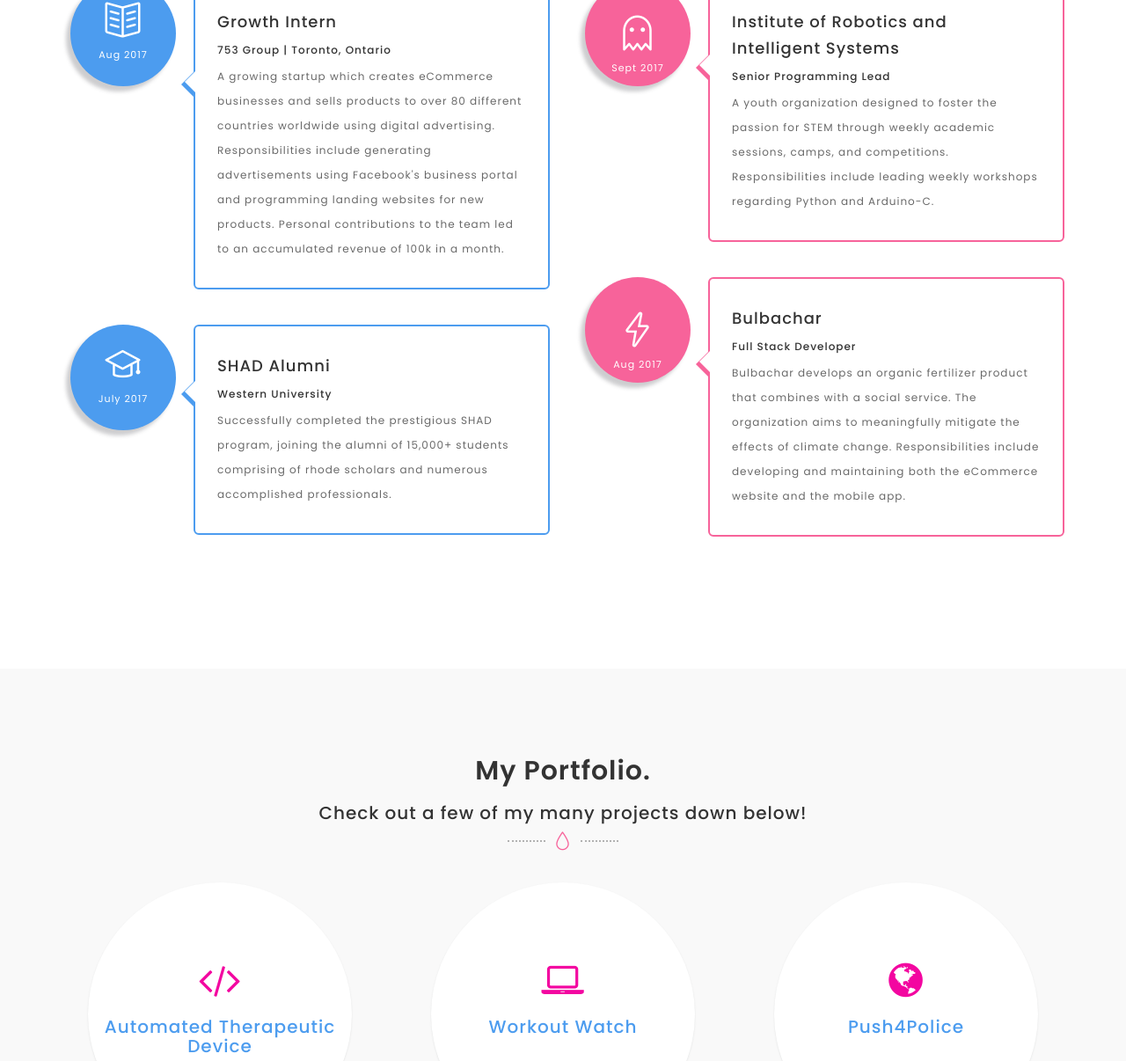
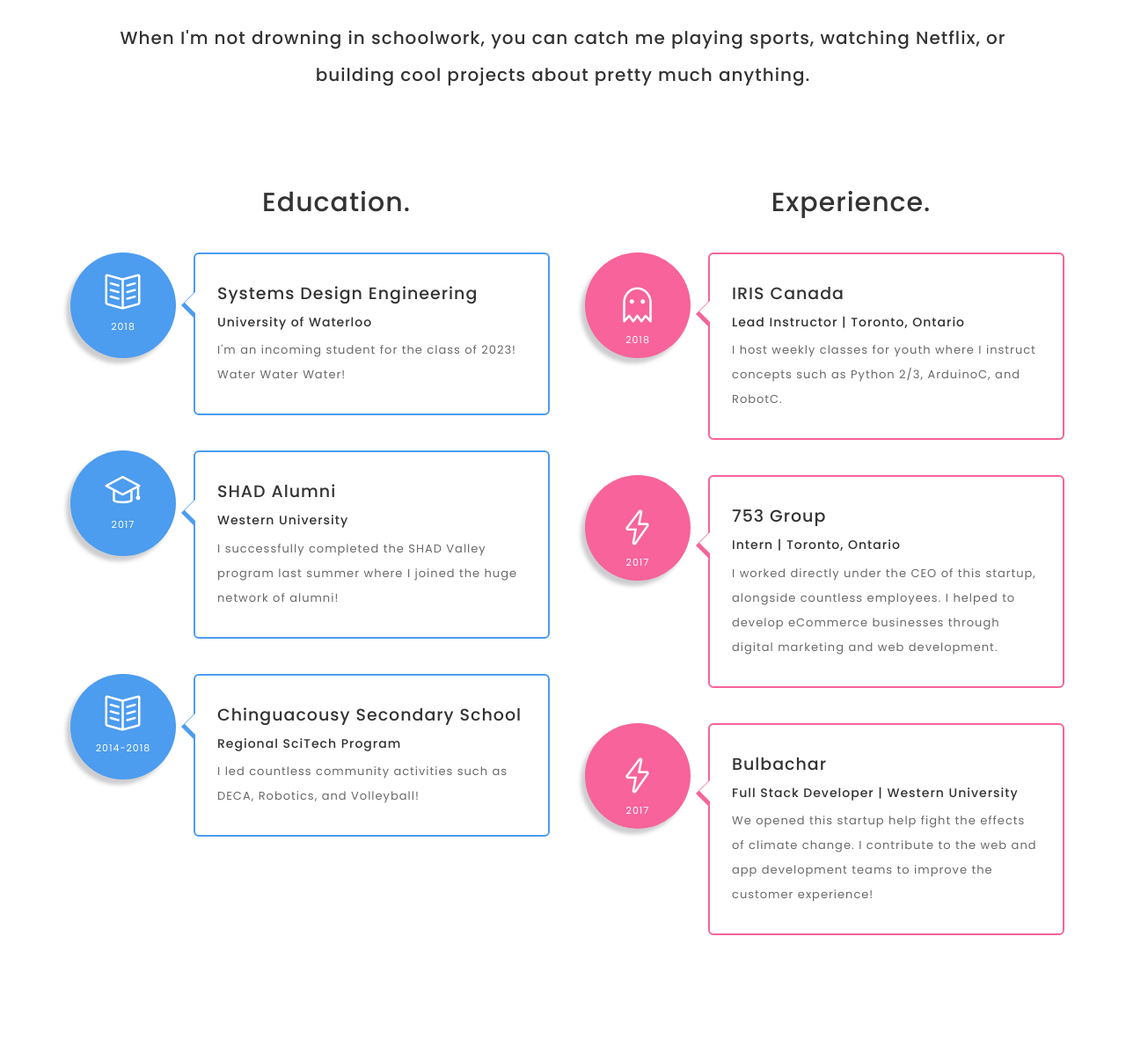
Before and after one commit to seeamislam/v2-personal-website, a plain HTML site: page index.html in a window 1280 px wide. Shown: the part 839-2045 px from the top of the page at 88% size. Drawn offline with Linux system fonts and the light colour scheme.

Commit message:
Add files via upload

```diff
--- a/css/style.css
+++ b/css/style.css
@@ -1,6 +1,6 @@
 
 body {
-    font-size: 12px;
+    font-size: 13px;
     font-weight: 400;
     line-height: 24px;
     letter-spacing: 1px;
@@ -22,7 +22,6 @@
     background-color: #f7639a;
     color: #ffffff;
 }
-
 h1,
 h2,
 h3,
@@ -500,6 +499,16 @@
 
 .experience-color-blue:before {
 	border-right-color: #4c9cef !important;
+}
+h6{
+font-size: 14px;
+
+}
+
+h4
+{
+font-size: 19px;
+
 }
 
 
--- a/index.html
+++ b/index.html
@@ -12,7 +12,7 @@
 
     <title>Seeam Islam</title>
 
-    <link rel="shortcut icon" href="images/favicon/fav.png">
+    <link rel="shortcut icon" href="images/favicon/flag.png">
     <link rel="apple-touch-icon" sizes="144x144" type="image/x-icon" href="images/favicon/apple-touch-icon.png">
 
     <link rel="stylesheet" type="text/css" href="css/plugin.css">
@@ -38,7 +38,7 @@
      <!-- Preloader End -->
 
 
-    <!-- Menu Section Start -->
+    <!--
     <header id="home">
 
         <div class="header-top-area">
@@ -81,7 +81,7 @@
             </div>
         </div>
      </header>
-     <!-- Menu Section End -->
+     -->
 
 
     <!-- Home Section Start -->
@@ -119,8 +119,9 @@
 
 
 
-                      <img class = img-circle src="images/bg/nobackground.png" width="30%" height="30%" alt="">
-<h2> Seeam Islam </h2>
+                      <img class = img-circle src="images/bg/nobackground.png" width="27%" height="27%" alt="">
+<h2> Hey, I'm Seeam! </h2>
+<h3> I'm an incoming Engineering Student @ the University of Waterloo </h3>
                   </div>
                 </div>
 						</center>
@@ -144,54 +145,8 @@
         </section>
         <!-- Home Section End -->
 
-  <!-- Services
-
-    <section id="services" class="services-section section-space-padding">
-        <div class="container">
-           <div class="row">
-                <div class="col-sm-12">
-                    <div class="section-title">
-                        <h2>My Services.</h2>
-                          <div class="divider dark">
-						   <i class="icon-drop"></i>
-						 </div>
-
-                    </div>
-                </div>
-            </div>
-
-            <div class="row margin-top-30">
-
-            <div class="col-md-4 col-sm-6">
-				<div class="services-detail">
-					<i class="fa fa-code color-1"></i>
-					<h3>Web and Mobile </br>Development</h3>
-
-				</div>
-			</div>
-
-			<div class="col-md-4 col-sm-6">
-				<div class="services-detail">
-					<i class="fa fa-laptop color-2"></i>
-					<h3>3D CAD</h3>
-
-				</div>
-			</div>
-
-			<div class="col-md-4 col-sm-6">
-				<div class="services-detail">
-					<i class="fa fa-globe color-3"></i>
-					<h3>Marketing and Statistical Analysis</h3>
-
-				</div>
-			</div>
-
-
-            </div>
-        </div>
-    </section>
-     -->
-
+</br></br>
+</br>
 
     <!-- Experience Start -->
     <section id = "experience" class="section-space-padding">
@@ -200,29 +155,40 @@
 
                 <div class="col-sm-12">
                     <div class="section-title">
-                        <h2>My Experience.</h2>
+                        <h2>About me</h2> </br>
+                         <h3> When I'm not drowning in schoolwork, you can catch me playing sports, watching Netflix, or  </h3>
+<h3> building cool projects about pretty much anything.    </h3>
+                         <p> </p>
                          <div class="divider dark">
-						   <i class="icon-graduation"></i>
+
 						  </div>
 
                     </div>
                 </div>
             </div>
 
+
+
+            </br>
+</br>
+
+
             <div class="row">
 
             <div class="col-md-6 col-sm-6">
 				<div class="experience">
 
+          <center><h2> Education. </h2></center>
+
 				<div class="experience-item">
 					<div class="experience-circle">
 					   <i class="icon-book-open"></i>
-                       <p>Aug 2017</p>
+                       <p> 2018</p>
 					</div>
 					<div class="experience-content experience-color-blue">
-						<h4>Growth Intern</h4>
-                        <h6>753 Group | Toronto, Ontario</h6>
-						<p>A growing startup which creates eCommerce businesses and sells products to over 80 different countries worldwide using digital advertising. Responsibilities include generating advertisements using Facebook's business portal and programming landing websites for new products. Personal contributions to the team led to an accumulated revenue of 100k in a month.  </p>
+						<h4>Systems Design Engineering</h4>
+                        <h6>University of Waterloo</h6>
+						<p> I'm an incoming student for the class of 2023! Water Water Water!  </p>
 					</div>
 				 </div>
 
@@ -230,43 +196,66 @@
 				<div class="experience-item">
 					<div class="experience-circle">
 						<i class="icon-graduation"></i>
-                        <p>July 2017</p>
+                        <p> 2017</p>
 					</div>
 					<div class="experience-content experience-color-blue">
 						<h4>SHAD Alumni</h4>
                         <h6>Western University</h6>
-						<p>Successfully completed the prestigious SHAD program, joining the alumni of 15,000+ students comprising of rhode scholars and numerous accomplished professionals.  </p>
+						<p>I successfully completed the SHAD Valley program last summer where I joined the huge network of alumni!    </p>
 					</div>
 				 </div>
 
+                <div class="experience-item">
+          <div class="experience-circle">
+             <i class="icon-book-open"></i>
+                       <p>2014-2018</p>
+          </div>
+          <div class="experience-content experience-color-blue">
+            <h4>Chinguacousy Secondary School</h4>
+                        <h6>Regional SciTech Program</h6>
+            <p> I led countless community activities such as DECA, Robotics, and Volleyball!   </p>
+          </div>
+         </div>
 			 </div>
 			</div>
 
 			<div class="col-md-6 col-sm-6">
 				<div class="experience">
+				          <center><h2> Experience. </h2></center>
 
 				<div class="experience-item">
 					<div class="experience-circle experience-company pink-color-bg">
 						<i class="icon-ghost"></i>
-						<p>Sept 2017</p>
+						<p> 2018</p>
 
 					</div>
 					<div class="experience-content">
-						<h4>Institute of Robotics and Intelligent Systems</h4>
-                        <h6>Senior Programming Lead</h6>
-						<p>A youth organization designed to foster the passion for STEM through weekly academic sessions, camps, and competitions. Responsibilities include leading weekly workshops regarding Python and Arduino-C. </p>
+						<h4>IRIS Canada</h4>
+                        <h6>Lead Instructor | Toronto, Ontario</h6>
+						<p> I host weekly classes for youth where I instruct concepts such as Python 2/3, ArduinoC, and RobotC.  </p>
 					</div>
 				 </div>
+                <div class="experience-item">
+          <div class="experience-circle experience-company pink-color-bg">
+             <i class="icon-energy"></i>
+             <p> 2017</p>
+          </div>
+          <div class="experience-content">
+                <h4>753 Group</h4>
+                        <h6>Intern | Toronto, Ontario</h6>
+            <p> I worked directly under the CEO of this startup, alongside countless employees. I helped to develop eCommerce businesses through digital marketing and web development. </p>
+          </div>
+         </div>
 
 				<div class="experience-item">
 					<div class="experience-circle experience-company pink-color-bg">
 					   <i class="icon-energy"></i>
-					   <p>Aug 2017</p>
+					   <p> 2017</p>
 					</div>
 					<div class="experience-content">
 								<h4>Bulbachar</h4>
-                        <h6>Full Stack Developer</h6>
-						<p>Bulbachar develops an organic fertilizer product that combines with a social service. The organization aims to meaningfully mitigate the effects of climate change. Responsibilities include developing and maintaining both the eCommerce website and the mobile app. </p>
+                        <h6>Full Stack Developer | Western University</h6>
+						<p>We opened this startup help fight the effects of climate change. I contribute to the web and app development teams to improve the customer experience! </p>
 					</div>
 				 </div>
 
@@ -290,9 +279,8 @@
                 <div class="col-sm-12">
                     <div class="section-title">
                         <h2>My Portfolio.</h2>
-                        <h3>Check out a few of my many projects down below! </h3>
+                        <h3>In my spare time (which isn't often), I love visiting hackathons and creating projects with new people!  </br> </h3>
                           <div class="divider dark">
-						   <i class="icon-drop"></i>
 						 </div>
 
                     </div>
@@ -304,7 +292,7 @@
             <div class="col-md-4 col-sm-6">
 				<div class="services-detail">
 					<i class="fa fa-code color-1"></i>
-					<h3><a href="https://github.com/seeamislam/Automated-Therapeutic-Device">Automated Therapeutic Device</a></h3>
+					<h3><a href="https://github.com/seeamislam/Automated-Therapeutic-Device">Arthritis Therapy</a></h3>
 
 				</div>
 			</div>
@@ -346,7 +334,7 @@
        <div class="container">
          <div class="row">
            <div class="col-md-8">
-             <h1>Want to Know More About Me?</h1>
+             <h1>Looking to get coffee and chat? </h1>
              </div>
 
             <div class="col-md-4">
```
Also changed, not shown: images/favicon/blue.png (added), images/favicon/flag.png (added), images/favicon/si.jpg (added), images/favicon/si.png (added).
